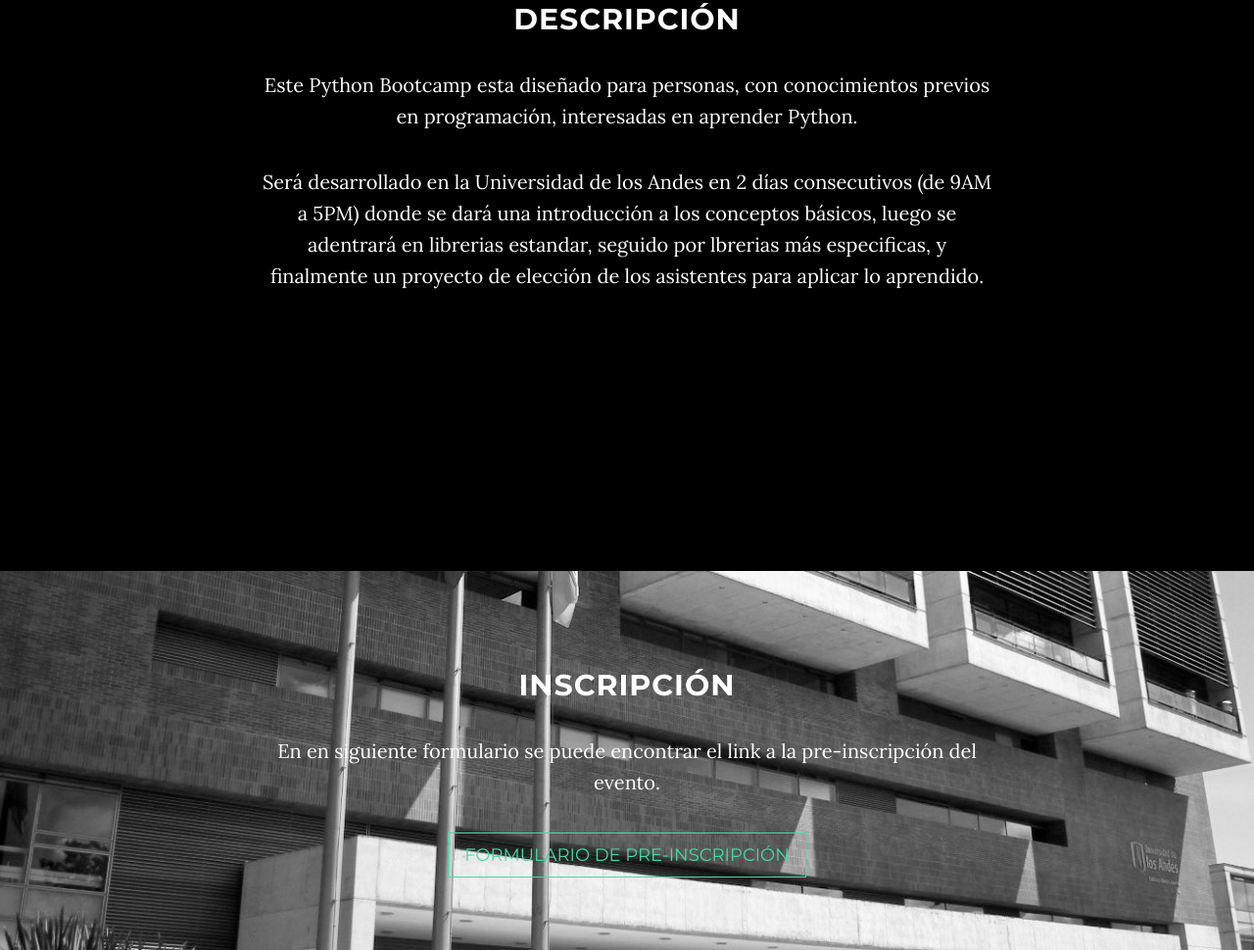
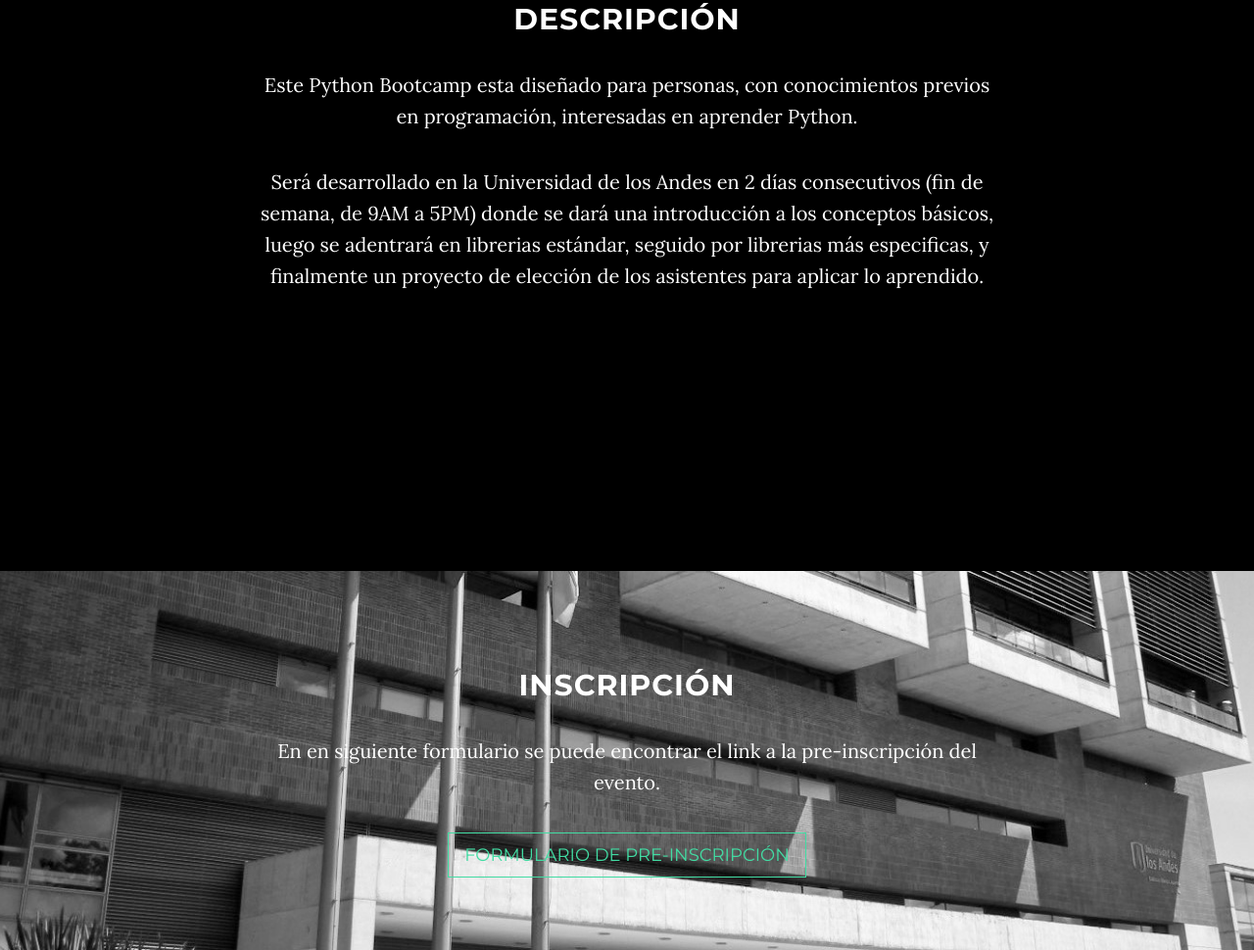
Before and after one commit to PythonBootcampUniandes/pythonbootcampuniandes.github.io, a website: page index.html in a window 1280 px wide. Shown: the part 1047-2017 px from the top of the page at 98% size. Drawn offline with nearby package versions, Linux system fonts and the light colour scheme; some packages are replaced by stand-ins of ours.

Commit message:
Update index.html

```diff
--- a/index.html
+++ b/index.html
@@ -108,9 +108,9 @@
                 </p>
                 <p>
                   Será desarrollado en la Universidad de los Andes en 2 días
-                  consecutivos (de 9AM a 5PM) donde se dará una introducción a los conceptos
-                  básicos, luego se adentrará en librerias estandar, seguido por
-                  lbrerias más especificas, y finalmente un proyecto de elección
+                  consecutivos (fin de semana, de 9AM a 5PM) donde se dará una introducción a los conceptos
+                  básicos, luego se adentrará en librerias estándar, seguido por
+                  librerias más especificas, y finalmente un proyecto de elección
                   de los asistentes para aplicar lo aprendido.
                 </p>
             </div>
```
